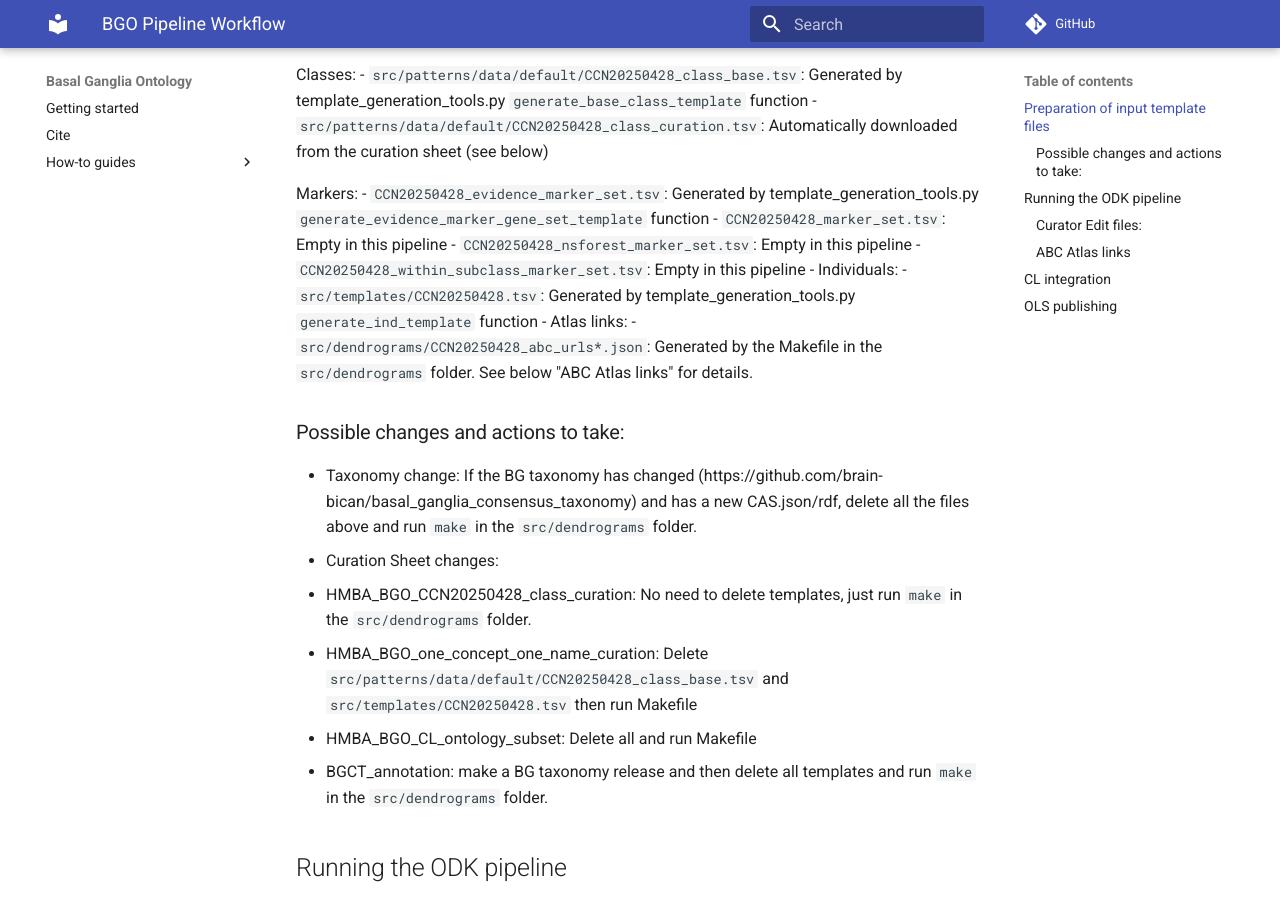
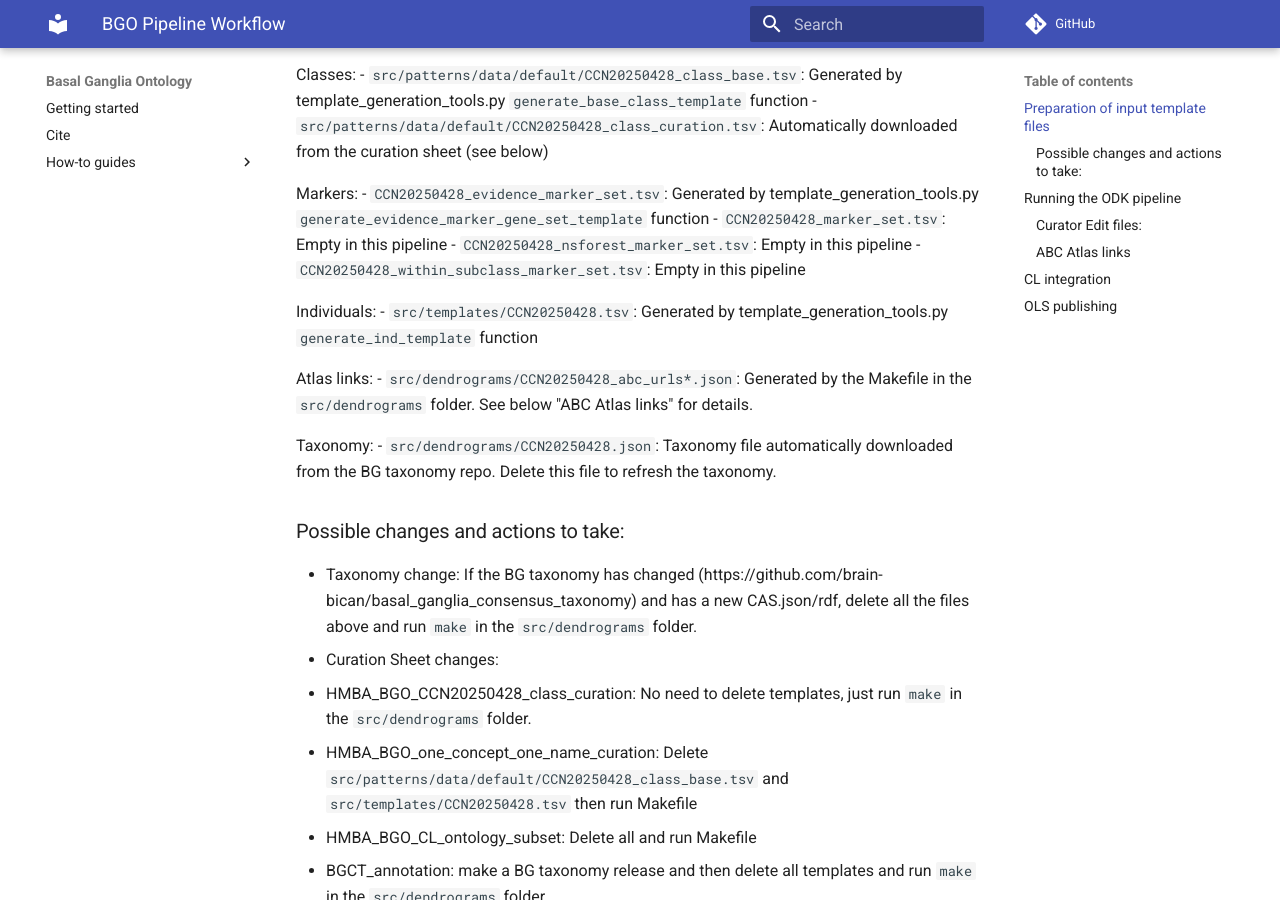
Before and after one commit to Cellular-Semantics/hmba_basal_ganglia_ontology, an MkDocs documentation site: the page built from docs/bgo_workflow.md, in a window 1280 px wide and 900 px high, scrolled down 402 px. Built offline with MkDocs 1.6.1 and Material for MkDocs 9.7.7, drawn with Linux system fonts in a browser that asks for light colours; comment, search, counter and statistics services are not loaded.

Commit message:
workflow update

```diff
--- a/docs/bgo_workflow.md
+++ b/docs/bgo_workflow.md
@@ -18,12 +18,16 @@ Markers:
 - `CCN20250428_marker_set.tsv`: Empty in this pipeline
 - `CCN20250428_nsforest_marker_set.tsv`: Empty in this pipeline
 - `CCN20250428_within_subclass_marker_set.tsv`: Empty in this pipeline
--
+
 Individuals:
 - `src/templates/CCN20250428.tsv`: Generated by template_generation_tools.py `generate_ind_template` function
--
+
 Atlas links:
 - `src/dendrograms/CCN20250428_abc_urls*.json`: Generated by the Makefile in the `src/dendrograms` folder. See below "ABC Atlas links" for details.
+
+Taxonomy:
+- `src/dendrograms/CCN20250428.json`: Taxonomy file automatically downloaded from the BG taxonomy repo. Delete this file to refresh the taxonomy.
+
 
 ### Possible changes and actions to take:
 - Taxonomy change: If the BG taxonomy has changed (https://github.com/brain-bican/basal_ganglia_consensus_taxonomy) and has a new CAS.json/rdf, delete all the files above and run `make` in the `src/dendrograms` folder.
```
